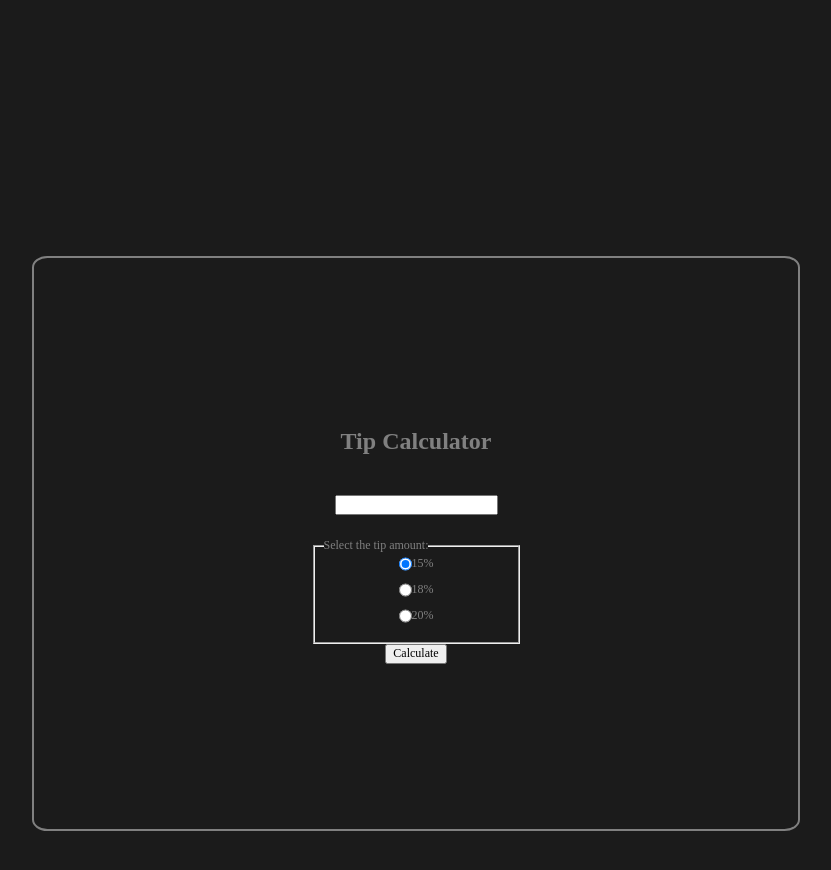
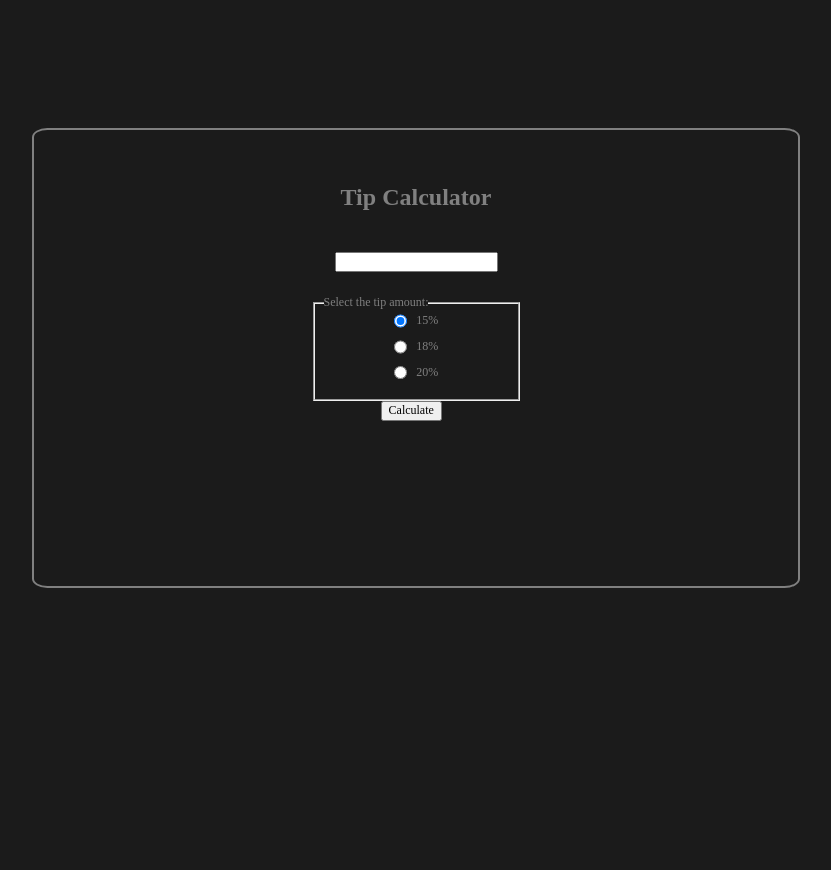
Before and after one commit to coding4freedom/tip-calculator, a plain HTML site: page Tip Calculator/index.html in a window 1280 px wide. Shown: the whole page, without its empty margins (224-1055 px from the left). After the commit the page ends 800 px from the top, so only its background shows below. Drawn offline with Linux system fonts and the light colour scheme.

Commit message:
Tip calc input spacing and panel centering

```diff
--- a/Tip Calculator/css/style.css
+++ b/Tip Calculator/css/style.css
@@ -32,7 +32,7 @@ html {
 body {
      height: 100%;
      overflow: hidden;
-     padding: 20%;
+     padding: 10% 20%;
      background-color: #1b1b1b;
      color: gray;
 }
@@ -44,7 +44,7 @@ main {
 
      margin-left: auto;
      margin-right: auto;
-     padding-top: 20%;
+     padding-top: 5%;
      padding-bottom: 20%;
      height: max-content;
 
@@ -64,6 +64,10 @@ main {
      margin-bottom: 1rem;
 }
 
+.form_sections input {
+     margin-right: .8rem;
+}
+
 #user_input {
      margin: 2rem;
 }
```
